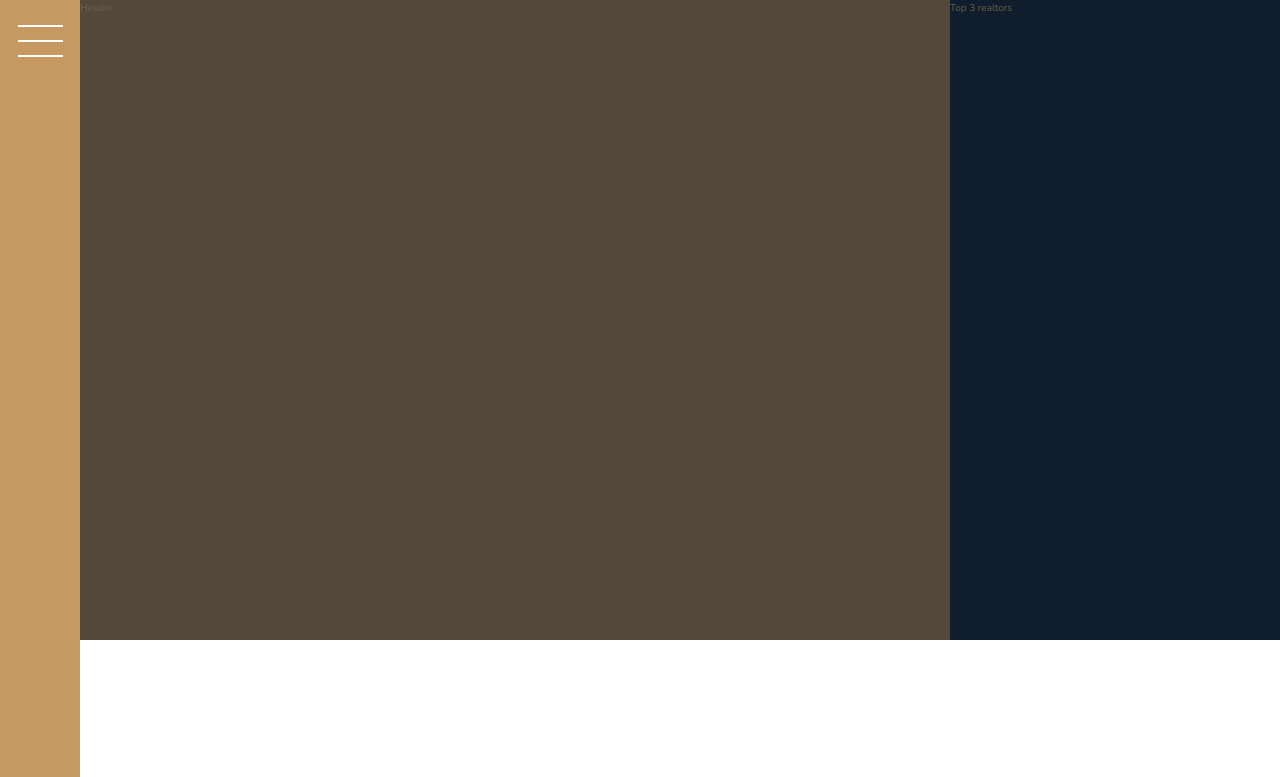
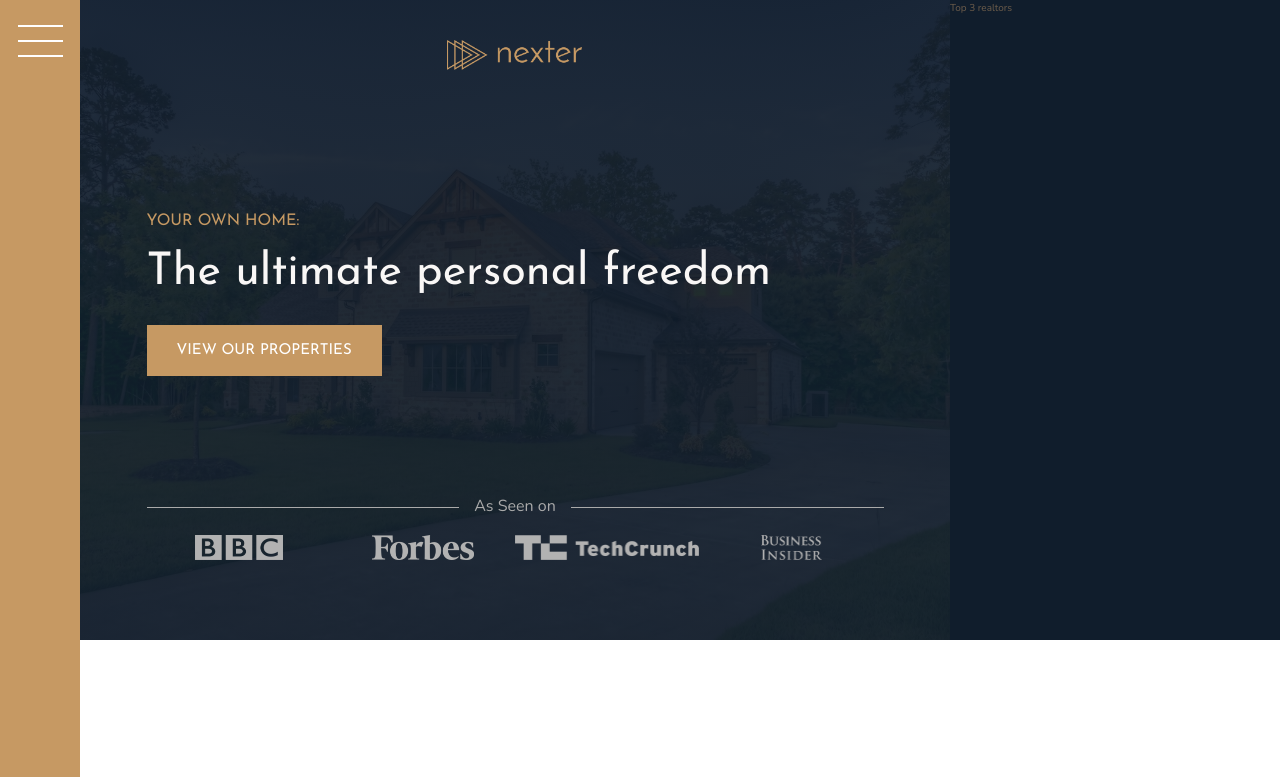
Before and after one commit to chriswaweru70/CSS-GRID-NEXTER-PROJECT, a website: page index.html in a window 1280 px wide. Shown: the top 777 px of the page. Drawn offline with nearby package versions, Linux system fonts and the light colour scheme.

Commit message:
Finished the header

```diff
--- a/index.html
+++ b/index.html
@@ -19,7 +19,17 @@
             </button>
         </div>
         <div class="header">
-            Header
+            <img src="img/logo.png" alt="Nexter logo" class="header__logo">
+            <h3 class="heading-3">Your own home:</h3>
+            <h1 class="heading-1">The ultimate personal freedom</h1>
+            <button class="btn header__btn">View our properties</button>
+            <div class="header__seenon-text">As Seen on</div>
+            <div class="header__seenon-logos">
+                <img src="img/logo-bbc.png" alt="Seen on logo 1">
+                <img src="img/logo-forbes.png" alt="Seen on logo 2">
+                <img src="img/logo-techcrunch.png" alt="Seen on logo 3">
+                <img src="img/logo-bi.png" alt="Seen on logo 4">
+            </div>
         </div>
         <div class="realtors">
             Top 3 realtors
--- a/sass/_header.scss
+++ b/sass/_header.scss
@@ -1,4 +1,54 @@
 .header {
     background-color: $color-grey-dark-1;
     grid-column: full-start / col-end 6;
+    background-image: linear-gradient(rgba($color-secondary, .93), rgba($color-secondary, .93)), url(../img/hero.jpeg);
+    background-size: cover;
+    background-position: center;
+    padding: 8rem;
+    padding-top: 4rem;
+
+    display: grid;
+    grid-template-rows: 1fr min-content 6rem 1fr;
+    grid-template-columns: max-content;
+    grid-row-gap: 1.5rem;
+    justify-content: center;
+
+    &__logo {
+        height: 3rem;
+        justify-self: center;
+    }
+
+    &__btn {
+        align-self: start;
+        justify-self: start;
+    }
+
+    &__seenon-text {
+        display: grid;
+        grid-template-columns: 1fr max-content 1fr;
+        grid-column-gap: 1.5rem;
+        align-items: center;
+
+        font-size: 1.6rem;
+        color: $color-grey-light-2;
+
+        &::before,
+        &::after {
+            content: "";
+            height: 1px;
+            display: block;
+            background-color: currentColor;
+        }
+    }
+
+    &__seenon-logos {
+        display: grid;
+        grid-template-columns: repeat(4, 1fr);
+        justify-items: center;
+
+        img {
+            height: 2.5rem;
+            filter: brightness(70%);
+        }
+    }
 }
--- a/sass/_typography.scss
+++ b/sass/_typography.scss
@@ -4,7 +4,10 @@
 }
 
 .heading-1 {
-    @extend %heading
+    @extend %heading;
+    font-size: 4.5rem;
+    color: $color-grey-light-1;
+    line-height: 1;
 }
 
 .heading-2 {
```
Also changed, not shown: css/style.css.
